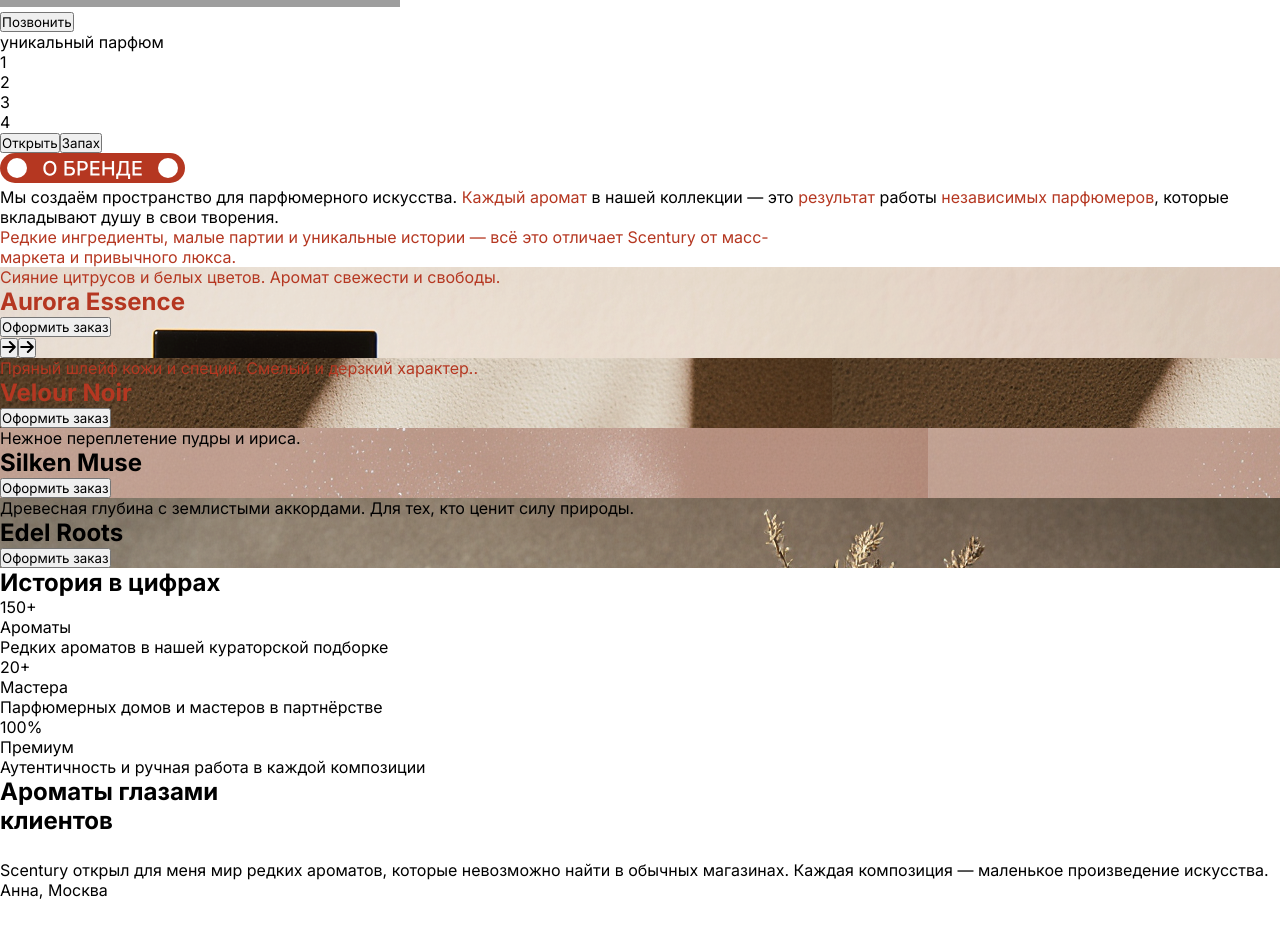
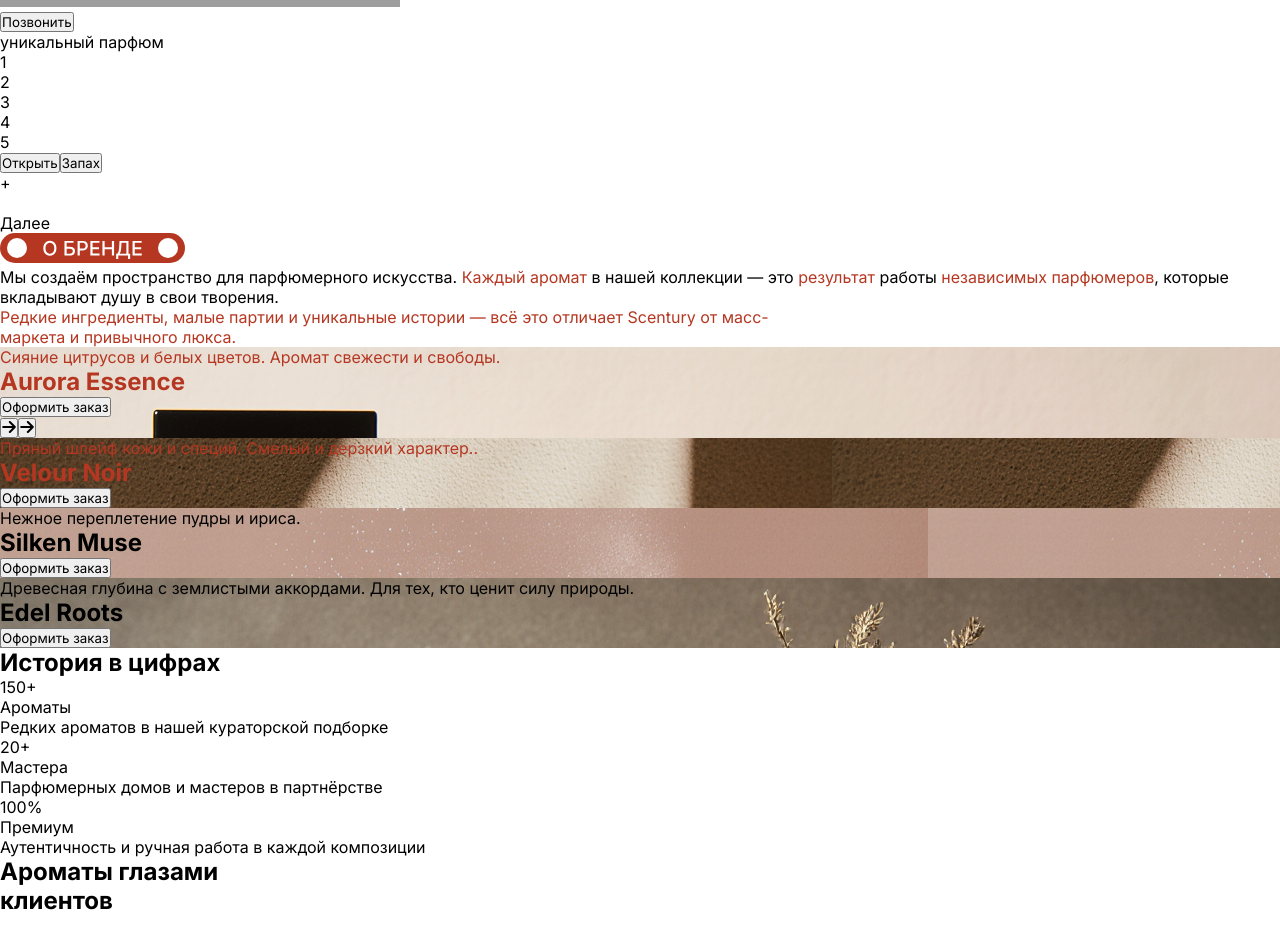
Before and after one commit to nezqt3/Scentury, a React (Create React App) app: page / in a window 1280 px wide. Shown: the part 800-1726 px from the top of the page. Built offline with nearby package versions, Linux system fonts and the light colour scheme; grey boxes are pictures that could not be loaded.

Commit message:
create something

```diff
--- a/src/components/main/StartScreen.jsx
+++ b/src/components/main/StartScreen.jsx
@@ -3,9 +3,12 @@ import Instagram from "../../static/instagram.svg";
 import Telegram from "../../static/telegram.svg";
 import Mail from "../../static/email.svg";
 import Xz from "../../static/xz.svg";
-import { useState } from "react";
+import { act, useEffect, useState } from "react";
 import blockRightBackground from "../../static/blockRightBackground.png";
 import blockRightBackgroundAurora from "../../static/image-back.png";
+import blockRightBackgroundVelour from "../../static/Velour-Noir.png";
+import blockRightBackgroundSilken from "../../static/silken_muse.png";
+import blockRightBackgroundEdel from "../../static/edel_roots.png";
 
 export default function StartScreen() {
   const [activeIndex, setActiveIndex] = useState(0);
@@ -15,20 +18,40 @@ export default function StartScreen() {
 
   const elements = [
     { id: 1, backgroundUrl: blockRightBackground },
-    { id: 2, backgroundUrl: blockRightBackgroundAurora },
-    { id: 3, backgroundUrl: blockRightBackground },
+    { id: 2, backgroundUrl: blockRightBackgroundVelour },
+    { id: 3, backgroundUrl: blockRightBackgroundSilken },
     { id: 4, backgroundUrl: blockRightBackgroundAurora },
+    { id: 5, backgroundUrl: blockRightBackgroundEdel },
   ];
 
+  useEffect(() => {
+    const interval = setInterval(() => {
+      setActiveIndex((prevIndex) => {
+        if (isAnimating) return prevIndex; // не трогаем во время анимации
+        const newIndex = (prevIndex + 1) % elements.length;
+        setPrevIndex(prevIndex);
+        setDirection(newIndex > prevIndex ? "up" : "down");
+        setIsAnimating(true);
+        setTimeout(() => setIsAnimating(false), 700);
+        return newIndex;
+      });
+    }, 5000);
+
+    return () => clearInterval(interval); // очистка интервала при размонтировании
+  }, [elements.length, isAnimating]);
+
   const handleNavigationClick = (index) => {
-    if (index === activeIndex || isAnimating) return;
+    if (isAnimating || index === activeIndex) return;
+
+    // Обеспечиваем цикличность индекса
+    const newIndex = (index + elements.length) % elements.length;
 
     setIsAnimating(true);
     setPrevIndex(activeIndex);
-    setActiveIndex(index);
-    setDirection(index > activeIndex ? "up" : "down");
+    setActiveIndex(newIndex);
+    setDirection(newIndex > activeIndex ? "up" : "down");
 
-    setTimeout(() => setIsAnimating(false), 700); // совпадает с transition
+    setTimeout(() => setIsAnimating(false), 700);
   };
 
   return (
@@ -109,9 +132,27 @@ export default function StartScreen() {
             </div>
 
             <div className="bottom-block-right-screen">
-              <div>
-                <button>Открыть</button>
-                <button>Запах</button>
+              <div className="buttons-bottom">
+                <button className="open-bottom">Открыть</button>
+                <button className="aromat-bottom">Запах</button>
+              </div>
+              <div
+                className="nextButton-bottom"
+                onClick={() => handleNavigationClick(activeIndex + 1)}
+              >
+                <div className="nextButton-bottom-inner">
+                  <div className="inner-left">
+                    <p className="plus">+</p>
+                    <img
+                      style={{
+                        backgroundImage: `url(${elements[activeIndex].backgroundUrl})`,
+                      }}
+                    />
+                  </div>
+                  <div className="inner-right">
+                    <p>Далее</p>
+                  </div>
+                </div>
               </div>
             </div>
           </div>
--- a/src/components/reviews/Reviews.jsx
+++ b/src/components/reviews/Reviews.jsx
@@ -59,6 +59,9 @@ export default function Reviews() {
 
   const goNext = () => {
     setPrevIndex(activeIndex);
+    let prev = 0;
+    if (activeIndex + 1 < reviews.length) prev = activeIndex + 1;
+    else prev = 0;
     setActiveIndex((prev) => (prev + 1) % reviews.length);
   };
 
--- a/src/styles/startScreen.css
+++ b/src/styles/startScreen.css
@@ -387,4 +387,69 @@ h1 {
 
 .bottom-block-right-screen {
   z-index: 4;
+  display: flex;
+  flex-direction: row;
+  justify-content: space-between;
 }
+
+.buttons-bottom {
+  display: flex;
+  flex-direction: column;
+  gap: 20px;
+}
+
+.open-bottom {
+  background-color: rgba(255, 255, 255, 1);
+  opacity: 1;
+  border-radius: 70px;
+  padding: 20px 94px;
+  font-family: Inter;
+  font-weight: 500;
+  font-style: Medium;
+  font-size: 16px;
+  color: black;
+  line-height: 100%;
+  letter-spacing: 0%;
+  border: none;
+  cursor: pointer;
+  outline: none;
+}
+
+.aromat-bottom {
+  opacity: 1;
+  border-radius: 20px;
+  cursor: pointer;
+  padding: 20px;
+  flex: 0 0 auto;
+  width: fit-content;
+  border-width: 4px;
+  border: 4px solid rgba(255, 255, 255, 1);
+  font-family: Inter;
+  font-weight: 500;
+  font-style: Medium;
+  font-size: 16px;
+  background-color: transparent;
+  line-height: 100%;
+  letter-spacing: 0%;
+}
+
+.nextButton-bottom {
+  border-radius: 40px;
+  background-color: rgba(234, 234, 234, 1);
+  border: 2px solid white;
+  outline: none;
+}
+
+.nextButton-bottom-inner {
+  border-radius: 40px;
+  position: relative;
+  display: flex;
+  flex-direction: row;
+  gap: 9px;
+  padding: 4px;
+  background-color: white;
+}
+
+.inner-left .plus {
+  position: absolute;
+}
```
